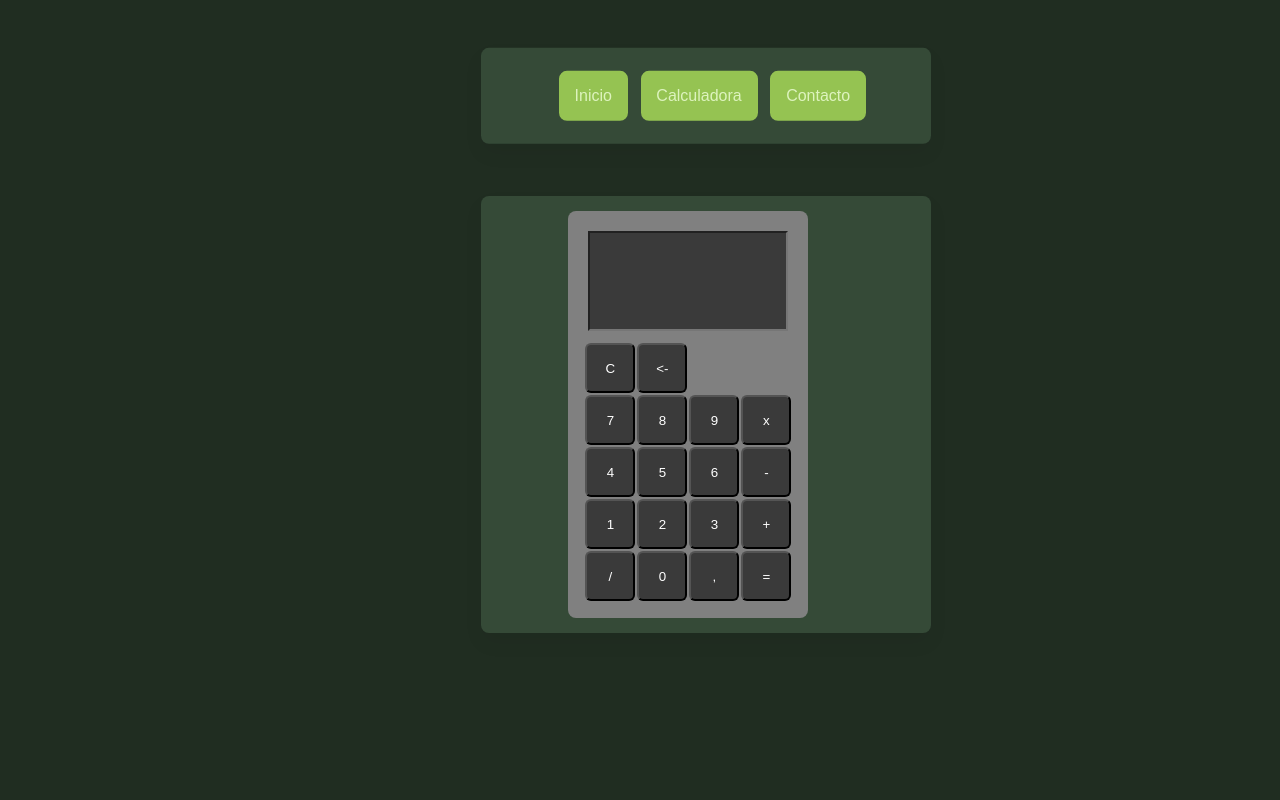
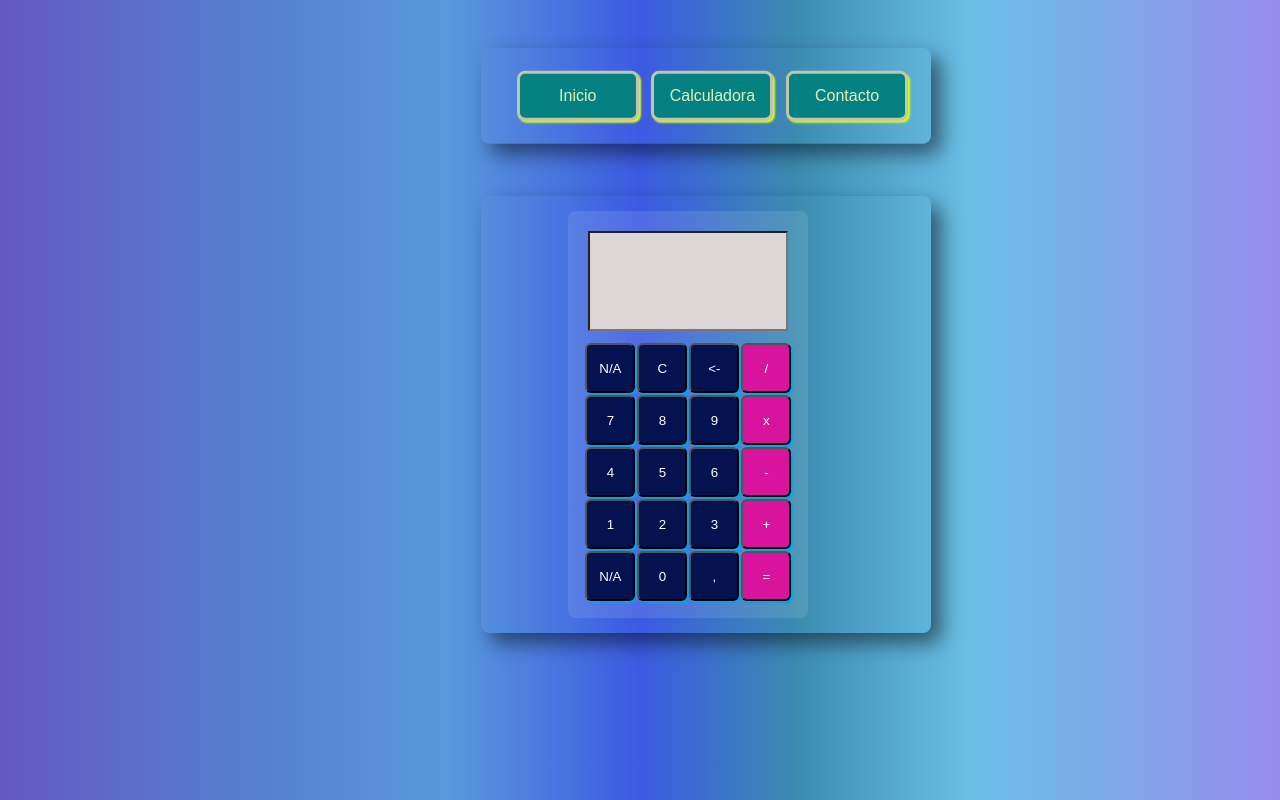
Before and after one commit to W3irdev/evaluacionInicial, a plain HTML site: page calculadora.html in a window 1280 px wide. Drawn offline with Linux system fonts and the light colour scheme.

Commit message:
App v2 diseno v1

```diff
--- a/calculadora.html
+++ b/calculadora.html
@@ -29,32 +29,34 @@
         <div class="botonera">
             <table id="botones">
                 <tr>
+                    <td><input id="vacio" type="button" value="N/A"></td>
                     <td><input id="C" type="button" value="C"></td>
                     <td><input id="del" type="button" value="<-"></td>
+                    <td><input id="/" class="operador" type="button" value="/"></td>
                 </tr>
                 <tr>
                     <td><input id="7" type="button" value="7"></td>
                     <td><input id="8" type="button" value="8"></td>
                     <td><input id="9" type="button" value="9"></td>
-                    <td><input id="X" type="button" value="x"></td>
+                    <td><input id="X" class="operador" type="button" value="x"></td>
                 </tr>
                 <tr>
                     <td><input id="4" type="button" value="4"></td>
                     <td><input id="5" type="button" value="5"></td>
                     <td><input id="6" type="button" value="6"></td>
-                    <td><input id="-" type="button" value="-"></td>
+                    <td><input id="-" class="operador" type="button" value="-"></td>
                 </tr>
                 <tr>
                     <td><input id="1" type="button" value="1"></td>
                     <td><input id="2" type="button" value="2"></td>
                     <td><input id="3" type="button" value="3"></td>
-                    <td><input id="+" type="button" value="+"></td>
+                    <td><input id="+" class="operador" type="button" value="+"></td>
                 </tr>
                 <tr>
-                    <td><input id="/" type="button" value="/"></td>
+                    <td><input id="vacio" type="button" value="N/A"></td>
                     <td><input id="0" type="button" value="0"></td>
                     <td><input id="," type="button" value=","></td>
-                    <td><input id="=" type="button" value="="></td>
+                    <td><input id="=" class="operador" type="button" value="="></td>
                 </tr>
             </table>
         </div>
--- a/style.css
+++ b/style.css
@@ -10,7 +10,8 @@ body{
     align-items: center;
     justify-content: center;
     min-height: 100vh;
-    background-color: #202d21;
+    background: rgb(100,89,194);
+    background: linear-gradient(90deg, rgba(100,89,194,1) 0%, rgba(86,124,206,1) 18%, rgba(89,153,219,1) 35%, rgba(60,90,226,1) 50%, rgba(59,139,177,1) 62%, rgba(107,192,231,1) 76%, rgba(150,140,236,1) 100%);
 
 }
 
@@ -25,21 +26,24 @@ body{
     transform: translate(50%, 50%);
     width: 450px;
     height: auto;
-    background:#354a37;
     border-radius: 8px;
-    box-shadow: 0 10px 20px rgba(0, 0, 0, 0.05);
+    box-shadow: 10px 10px 20px rgba(0, 0, 0, 0.5);
     padding: 3%;
 }
 
 a{
-    background-color: rgb(149, 195, 82);
+    background-color: rgb(5, 129, 129);
+    justify-content: center;
+    text-align: center;
     border-style: solid;
+    width: 150px;
     border-radius: 8px;
     padding: 1vmax;
     text-decoration: none;
     color: rgb(221, 243, 190);
-    border-color: rgb(149, 195, 82);
+    border-color: rgb(194, 197, 169);
     margin-left: 1vmax;
+    box-shadow: 2px 2px 2px rgb(217, 255, 0);
 }
 
 
@@ -47,9 +51,9 @@ a{
     display: flex;
     transform: translate(50%, 100px);
     width: 450px;
-    background: #354a37;
     border-radius: 8px;
-    box-shadow: 0 10px 20px rgba(0, 0, 0, 0.05);
+
+    box-shadow: 10px 10px 20px rgba(0, 0, 0, 0.5);
     padding: 2%;
 }
 
@@ -60,8 +64,8 @@ a{
     width: 200px;
     height: 50px;
     padding-right: 10px;
-    background-color: rgb(58, 58, 58);
-    color: white;
+    background-color: rgb(221, 214, 214);
+    color: black;
 }
 
 #total{
@@ -81,25 +85,31 @@ a{
     border-radius: 8px;
     transform: translate(30%);
     padding: 15px;
-    background-color: grey;
+    background: rgba(255, 255, 255, 0.103);
 }
 
 .appForm{
     border-radius: 8px;
     transform: translate(0%);
     padding: 15px;
-    background-color: grey;
+    background-color: rgba(100, 122, 155, 0.5);
 }
 
 #botones td,input{
-width: 50px;
-height: 50px;
+
+    width: 50px;
+    height: 50px;
 }
 
 .botonera input{
-    background-color: rgb(58, 58, 58);
-    color:white;
+    box-shadow: 2px 2px 2px rgb(6, 163, 235);
+    background-color: rgb(4, 18, 80);
+    color:rgb(255, 255, 255);
     border-radius: 6px;
+}
+
+.botonera .operador{
+    background-color: rgb(216, 20, 157);
 }
 
 .appForm{
@@ -138,7 +148,7 @@ textarea{
     border-radius: 8px;
     padding: 15px;
     margin-bottom: 2%;
-    background-color: grey;
+    background-color: rgba(100, 122, 155, 0.5);
 
 }
 
@@ -148,9 +158,8 @@ textarea{
     transform: translate(50%, 50%);
     width: 450px;
     height: auto;
-    background:#354a37;
     border-radius: 8px;
-    box-shadow: 0 10px 20px rgba(0, 0, 0, 0.05);
+    box-shadow: 10px 10px 20px rgba(0, 0, 0, 0.5);
     padding: 3%;
 }
 
```
